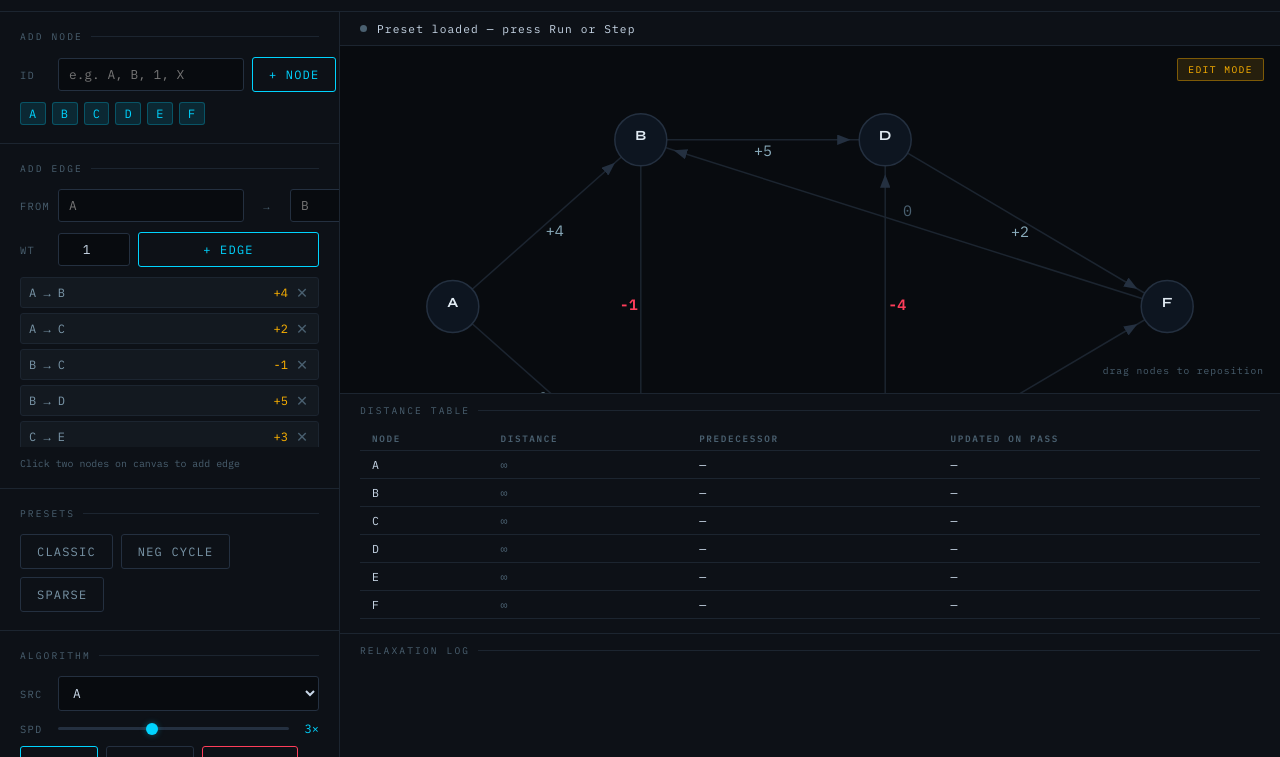
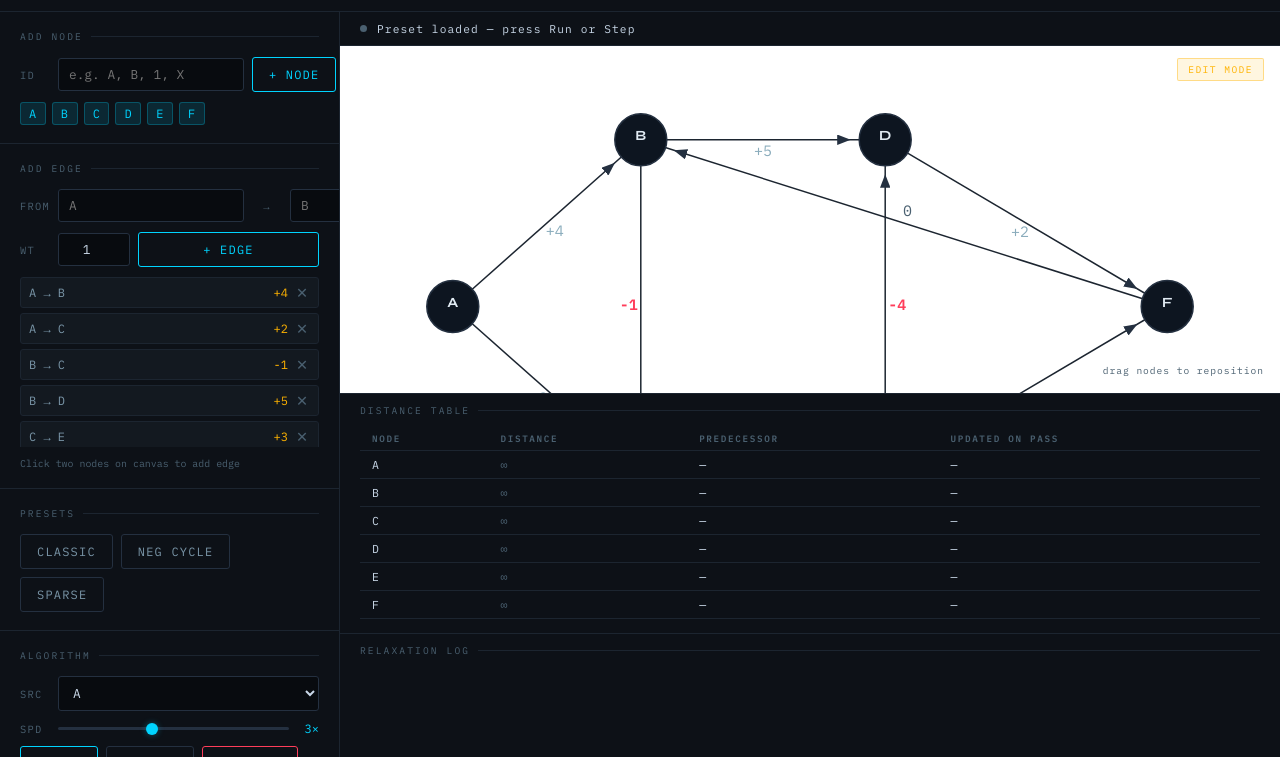
Before and after one commit to SayyadFaizan/Bellman-Ford, a plain HTML site: page index.html in a window 1280 px wide. Shown: the part 43-800 px from the top of the page. Drawn offline with Linux system fonts and the light colour scheme.

Commit message:
Update index.html

```diff
--- a/index.html
+++ b/index.html
@@ -28,7 +28,7 @@
   --r: 24px;
 }
 *{box-sizing:border-box;margin:0;padding:0}
-html,body{height:100%;background:var(--bg);color:var(--text);font-family:'IBM Plex Mono',monospace;overflow-x:hidden}
+html,body{height:100%;background:#fff;color:var(--text);font-family:'IBM Plex Mono',monospace;overflow-x:hidden}
 
 /* ── layout ──────────────────────────────────────────── */
 .app{display:grid;grid-template-columns:340px 1fr;grid-template-rows:auto 1fr;height:100vh;gap:0}
```
